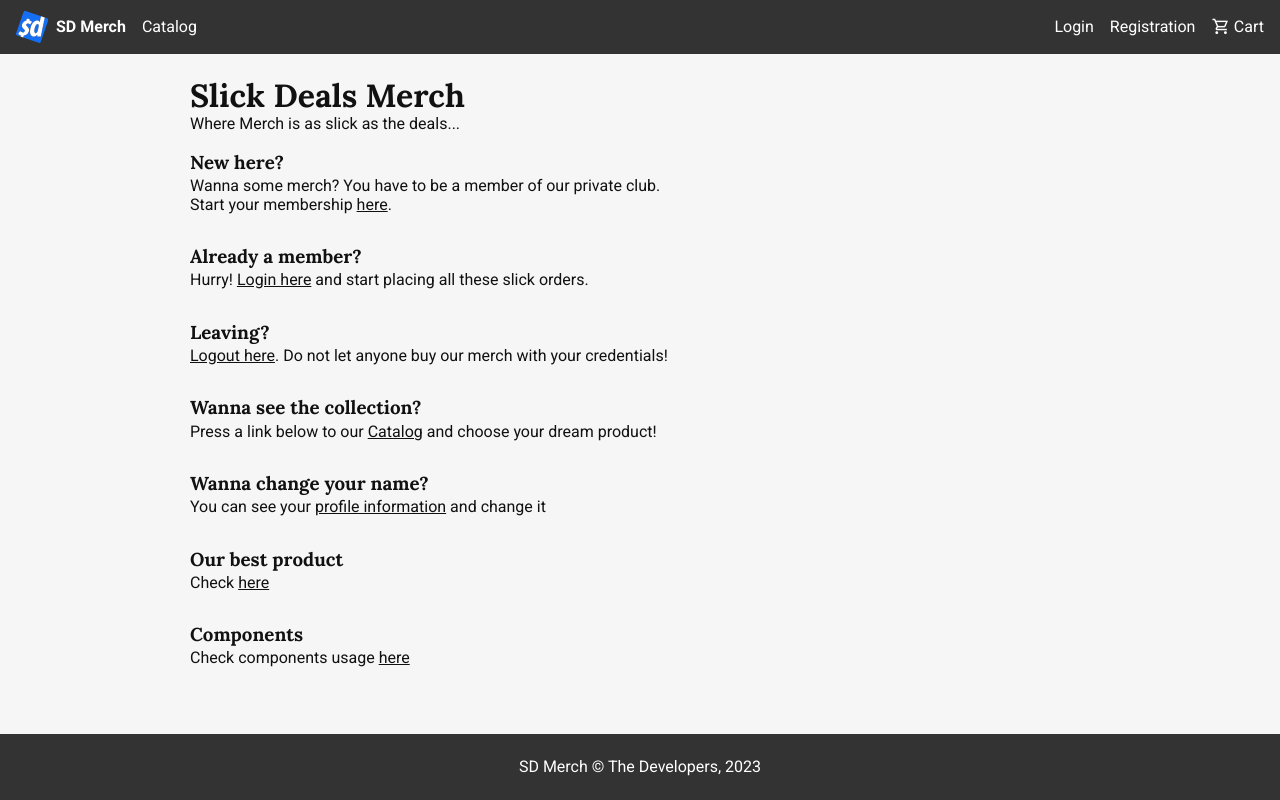
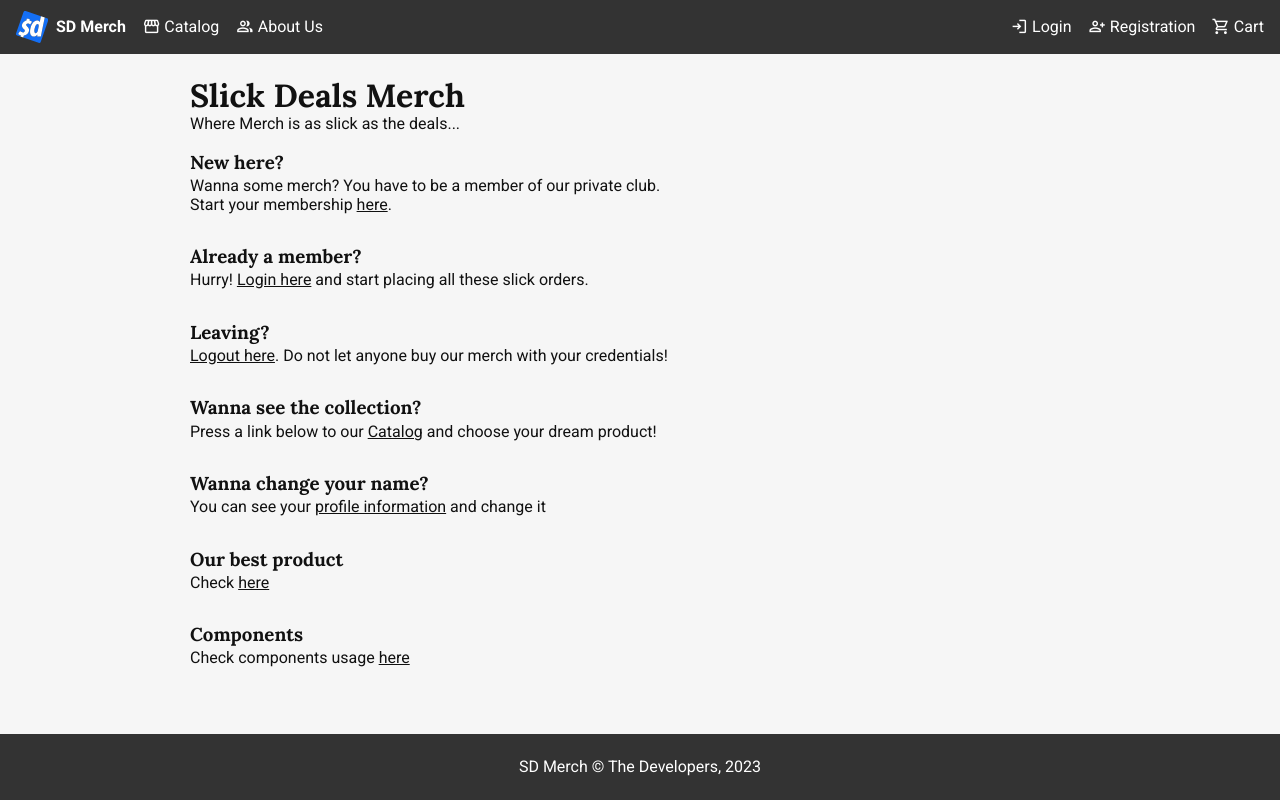
Before and after one commit to DIvanov1ch/eCommerce-Application, a website built with webpack: page index.html in a window 1280 px wide. Built offline with nearby package versions, Linux system fonts and the light colour scheme.

Commit message:
feat: add icons to links in header

```diff
--- a/src/components/LoginBox/login-box.html
+++ b/src/components/LoginBox/login-box.html
@@ -1,7 +1,11 @@
 <nav class="nav login-box">
   <ul class="nav__list">
-    <li class="login-box__item login-box__login"><a href="#login">Login</a></li>
-    <li class="login-box__item login-box__register"><a href="#registration">Registration</a></li>
+    <li class="login-box__item login-box__login">
+      <a href="#login"><span class="icon">login</span>Login</a>
+    </li>
+    <li class="login-box__item login-box__register">
+      <a href="#registration"><span class="icon">person_add</span>Registration</a>
+    </li>
     <li class="login-box__item login-box__profile">
       <a href="#profile"><span class="icon">person</span>Profile</a>
     </li>
--- a/src/components/PageHeader/header.html
+++ b/src/components/PageHeader/header.html
@@ -2,7 +2,12 @@
 <div class="nav-container">
   <nav class="nav nav--main">
     <ul class="nav__list">
-      <li class="nav__item"><a href="#catalog" class="nav__link">Catalog</a></li>
+      <li class="nav__item">
+        <a href="#catalog" class="nav__link"><span class="icon">storefront</span> Catalog</a>
+      </li>
+      <li class="nav__item">
+        <a href="#about-us" class="nav__link"><span class="icon">group</span> About Us</a>
+      </li>
     </ul>
   </nav>
   <login-box class="header__login-box"></login-box>
```
